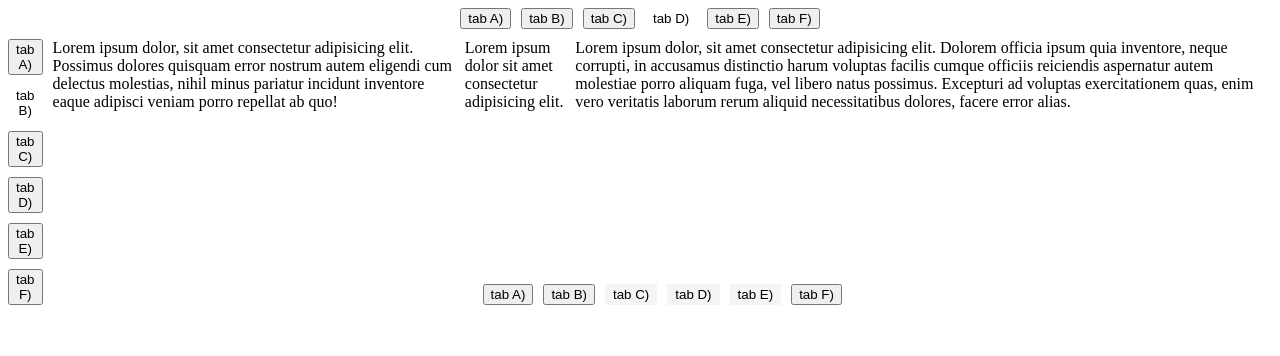
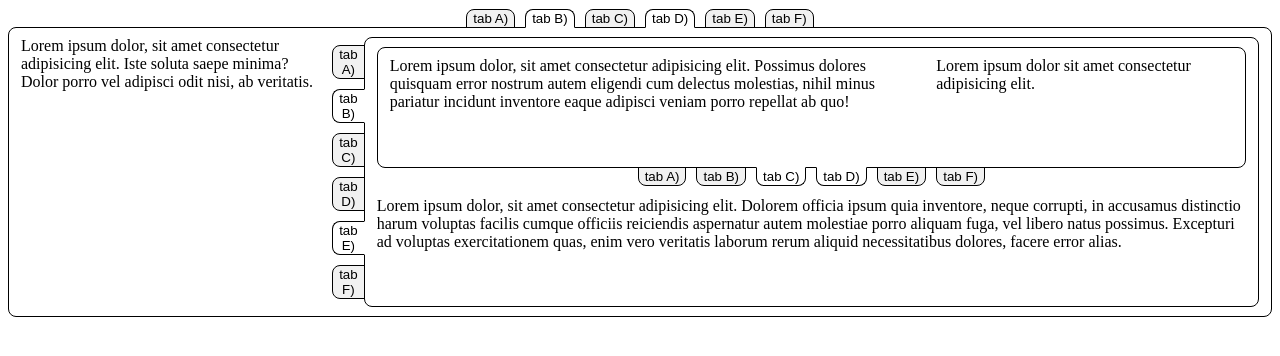
Before and after one commit to UniBreakfast/modularity-playground, a website: page public/tabs/testTabs.html in a window 1280 px wide. Drawn offline with Linux system fonts and the light colour scheme.

Commit message:
add tabStyle.css

```diff
--- /dev/null
+++ b/public/tabs/tabStyle.css
@@ -0,0 +1,72 @@
+:root {
+  --tab-bg: white;
+  --tab-radius: 8px;
+}
+
+tabgroup {
+  gap: 0;
+}
+
+tabgroup[side="left"]>tabbuttons, tabgroup[side="right"]>tabbuttons {
+  padding: var(--tab-radius) 0;
+}
+
+tabgroup[side="top"]>tabbuttons, tabgroup[side="bottom"]>tabbuttons {
+  padding: 0 8px;
+}
+
+tabgroup[side="top"]>tabbuttons>button {
+  border: 1px solid;
+  border-radius: var(--tab-radius) var(--tab-radius) 0 0;
+  transform: translateY(1px);
+}
+tabgroup[side="top"]>tabbuttons>button:disabled,
+tabgroup[side="top"]>tabbuttons>button[active] {
+  border-bottom-color: var(--tab-bg);
+}
+
+tabgroup[side="right"]>tabbuttons>button {
+  border: 1px solid;
+  border-radius: 0 var(--tab-radius) var(--tab-radius) 0;
+  transform: translateX(-1px);
+}
+tabgroup[side="right"]>tabbuttons>button:disabled,
+tabgroup[side="right"]>tabbuttons>button[active] {
+  border-left-color: var(--tab-bg);
+}
+
+tabgroup[side="bottom"]>tabbuttons>button {
+  border: 1px solid;
+  border-radius: 0 0 var(--tab-radius) var(--tab-radius);
+  transform: translateY(-1px);
+}
+tabgroup[side="bottom"]>tabbuttons>button:disabled,
+tabgroup[side="bottom"]>tabbuttons>button[active] {
+  border-top-color: var(--tab-bg);
+}
+
+tabgroup[side="left"]>tabbuttons>button {
+  border: 1px solid;
+  border-radius: var(--tab-radius) 0 0 var(--tab-radius);
+  transform: translateX(1px);
+}
+tabgroup[side="left"]>tabbuttons>button:disabled,
+tabgroup[side="left"]>tabbuttons>button[active] {
+  border-right-color: var(--tab-bg);
+}
+
+tabbuttons>button {
+  background: #ccc4;
+}
+tabbuttons>button:disabled, tabbuttons>button[active] {
+  background: var(--tab-bg);
+}
+
+tabs {
+  border: 1px solid;
+  border-radius: var(--tab-radius);
+}
+
+tabs {
+  padding: 9px 12px;
+}
--- a/public/tabs/testTabs.html
+++ b/public/tabs/testTabs.html
@@ -10,6 +10,7 @@
   <script src="testTabs.js" defer></script>
 
   <link rel="stylesheet" href="tabs.css">
+  <link rel="stylesheet" href="tabStyle.css">
 </head>
 
 <body>
--- a/public/tabs/testTabs.js
+++ b/public/tabs/testTabs.js
@@ -1,15 +1,16 @@
 const tabs1 = new Tabs(document.querySelector('body>tabs'), {
-  active: 3,
+  active: [1, 3],
   side: 'top',
   id: 'level1',
 })
 const tabs2 = new Tabs(document.querySelector('tab>tabs'), {
-  active: 1,
+  active: [1, 4],
   side: 'left',
   id: 'level2',
 })
 const tabs3 = new Tabs(document.querySelector('tab>tabs'), {
-  active: [2, 3, 4],
+  active: [2, 3],
   side: 'bottom',
   id: 'level3',
 })
+tabs3.shiftSplit(2, -130)
```
Also changed, not shown: public/tabs/Tabs.js (+0 -11 lines).
